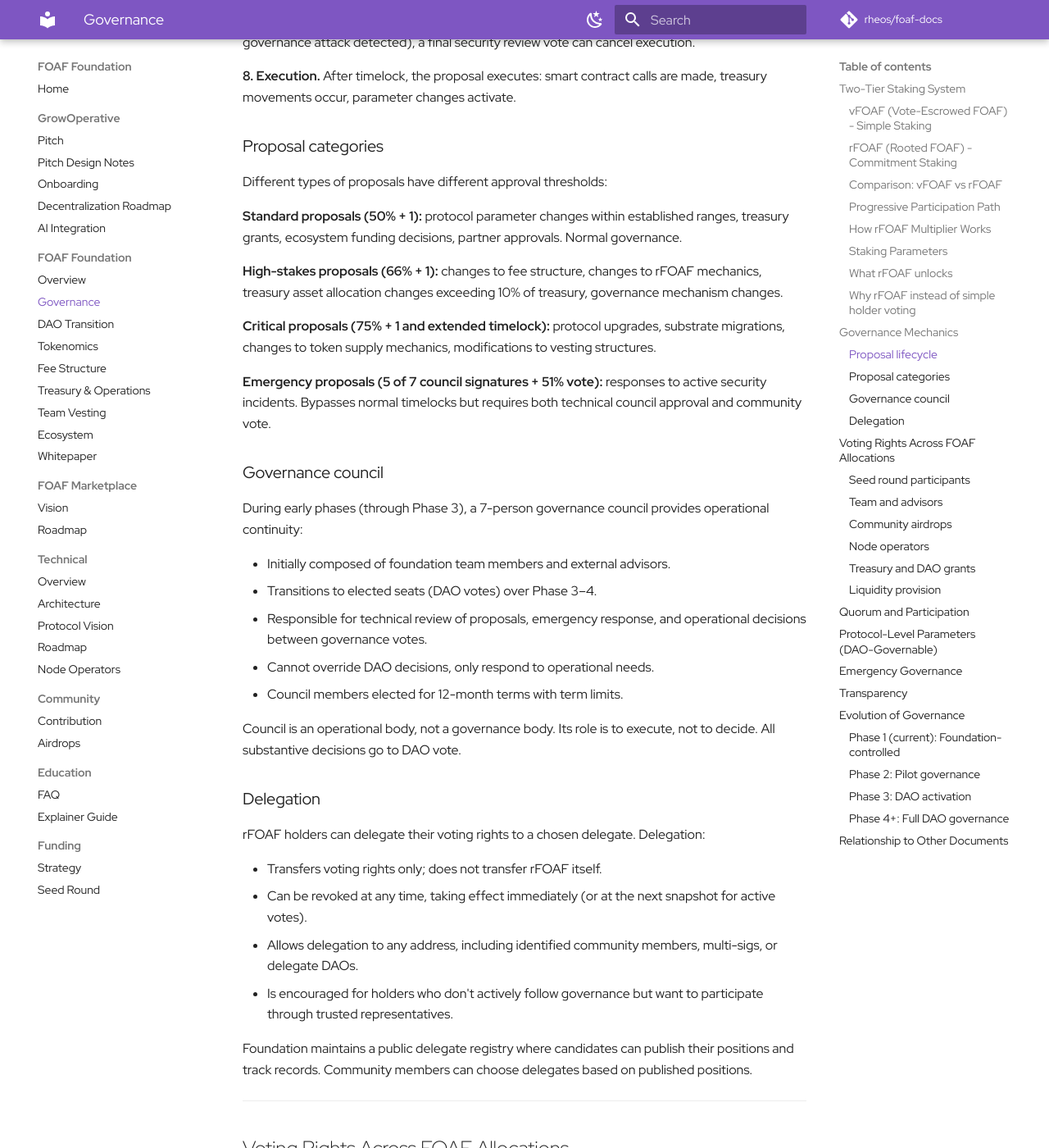
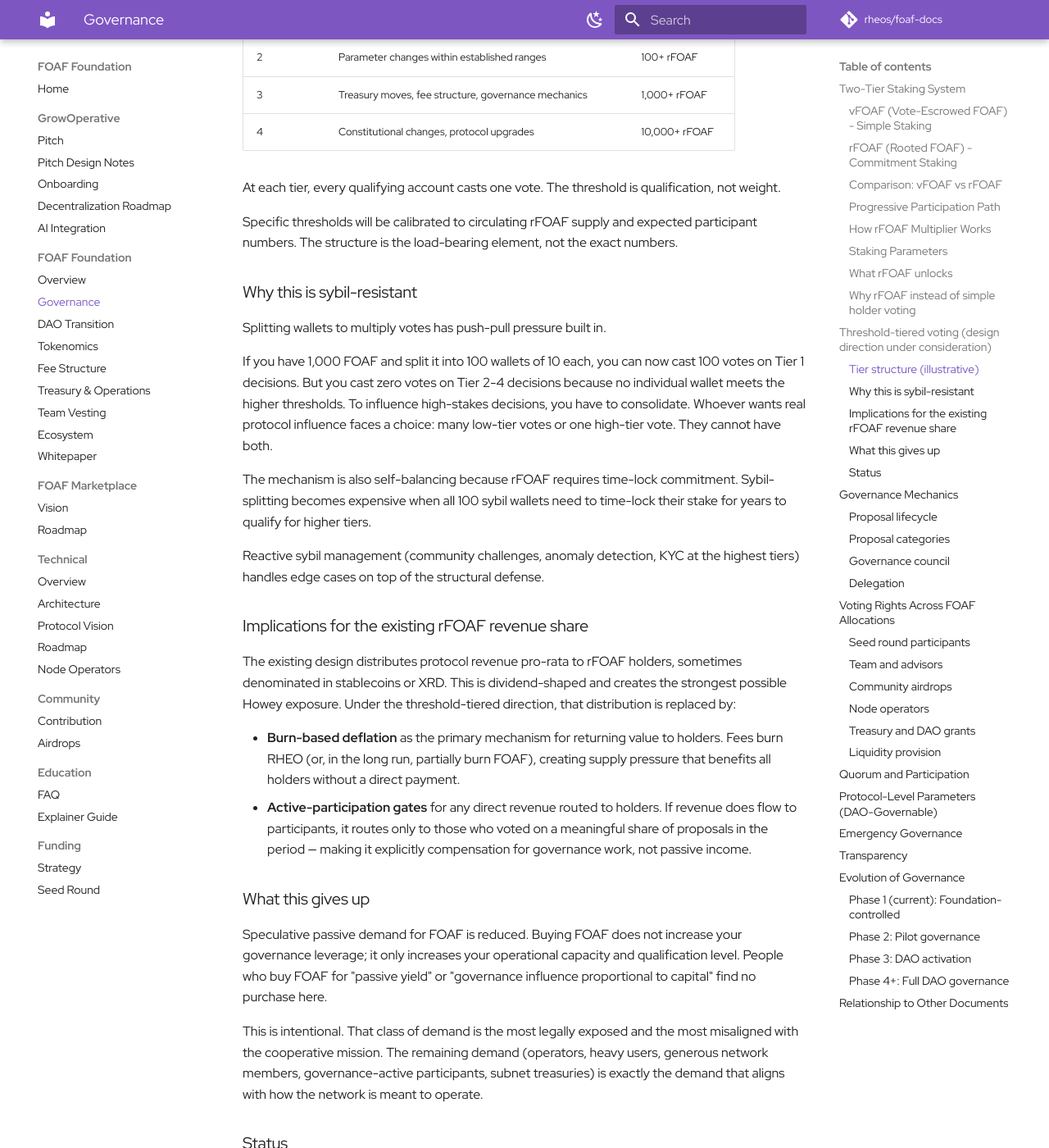
Before and after one commit to rheos/foaf-docs, an MkDocs documentation site: the page built from docs/about/governance.md, in a window 1280 px wide and 1400 px high, scrolled down 3971 px. Shown: the whole window at 82% size. Built offline with MkDocs 1.6.1 and Material for MkDocs 9.7.7, drawn with Linux system fonts in a browser that asks for light colours; comment, search, counter and statistics services are not loaded; some of the changed text lies outside the part shown.

Commit message:
Add threshold-tiered governance design direction to governance.md
Documents the design direction we're moving toward:
- Operational capacity (RHEO generation) scales linearly with FOAF held
- Governance weight does not scale; uses threshold tiers where each
  qualifying account gets one vote per qualifying tier
- Self-balancing against sybils: splitting wallets gives more low-tier
  votes but disqualifies higher-tier participation
- Replaces rFOAF pro-rata revenue share (Howey-exposed dividend pattern)
  with burn-based deflation as primary value-return mechanism

Marked as "design under consideration" so the original stake-weighted
design above remains documented while this captures where we're headed.
Final form gets locked before Phase 3 Radix deployment.

Co-Authored-By: Claude Opus 4.7 (1M context) <noreply@anthropic.com>

```diff
--- a/docs/about/governance.md
+++ b/docs/about/governance.md
@@ -96,6 +96,67 @@ rFOAF decays linearly as time remaining decreases, incentivizing lock extensions
 **Mission coherence.** FOAF is about cooperative economics and trust-based systems. Governance by people who have made commitments (locked their capital) fits this philosophy; governance by arbitrary holders who might be speculators does not.
 
 **Capital efficiency.** rFOAF unifies three mechanisms (staking for RHEO, governance voting, revenue sharing) into a single position. Users don't manage three separate commitments; one lock does it all.
+
+---
+
+## Threshold-tiered voting (design direction under consideration)
+
+The stake-weighted voting described above is the original design. We are actively considering replacing it with a threshold-tiered cooperative model that aligns better with the foundation's mission and reduces legal exposure.
+
+The core insight: separate the two reasons to hold FOAF.
+
+**Operational capacity** (more FOAF = more RHEO generation = more ability to back transactions in your network) scales linearly with holdings. Unbounded. This is the "patronage" reason to acquire FOAF, and the more activity you generate, the more you reasonably want.
+
+**Governance weight** is capped per qualifying account. Stake determines which tiers of decisions you qualify to vote on, not how loud your voice is within a tier. Each qualifying account gets one vote per qualifying tier.
+
+This separation maps onto traditional cooperative law: returns scale with patronage (how much you use the network), control does not scale with capital. Co-ops are not securities specifically because of this distinction.
+
+### Tier structure (illustrative)
+
+| Tier | Decision type | Required rFOAF |
+|---|---|---|
+| 0 | Minor proposals, signaling, comments | Any FOAF holder |
+| 1 | Community programs, ambassador budgets, regional grants | 10+ rFOAF |
+| 2 | Parameter changes within established ranges | 100+ rFOAF |
+| 3 | Treasury moves, fee structure, governance mechanics | 1,000+ rFOAF |
+| 4 | Constitutional changes, protocol upgrades | 10,000+ rFOAF |
+
+At each tier, every qualifying account casts one vote. The threshold is qualification, not weight.
+
+Specific thresholds will be calibrated to circulating rFOAF supply and expected participant numbers. The structure is the load-bearing element, not the exact numbers.
+
+### Why this is sybil-resistant
+
+Splitting wallets to multiply votes has push-pull pressure built in.
+
+If you have 1,000 FOAF and split it into 100 wallets of 10 each, you can now cast 100 votes on Tier 1 decisions. But you cast zero votes on Tier 2-4 decisions because no individual wallet meets the higher thresholds. To influence high-stakes decisions, you have to consolidate. Whoever wants real protocol influence faces a choice: many low-tier votes or one high-tier vote. They cannot have both.
+
+The mechanism is also self-balancing because rFOAF requires time-lock commitment. Sybil-splitting becomes expensive when all 100 sybil wallets need to time-lock their stake for years to qualify for higher tiers.
+
+Reactive sybil management (community challenges, anomaly detection, KYC at the highest tiers) handles edge cases on top of the structural defense.
+
+### Implications for the existing rFOAF revenue share
+
+The existing design distributes protocol revenue pro-rata to rFOAF holders, sometimes denominated in stablecoins or XRD. This is dividend-shaped and creates the strongest possible Howey exposure. Under the threshold-tiered direction, that distribution is replaced by:
+
+- **Burn-based deflation** as the primary mechanism for returning value to holders. Fees burn RHEO (or, in the long run, partially burn FOAF), creating supply pressure that benefits all holders without a direct payment.
+- **Active-participation gates** for any direct revenue routed to holders. If revenue does flow to participants, it routes only to those who voted on a meaningful share of proposals in the period — making it explicitly compensation for governance work, not passive income.
+
+### What this gives up
+
+Speculative passive demand for FOAF is reduced. Buying FOAF does not increase your governance leverage; it only increases your operational capacity and qualification level. People who buy FOAF for "passive yield" or "governance influence proportional to capital" find no purchase here.
+
+This is intentional. That class of demand is the most legally exposed and the most misaligned with the cooperative mission. The remaining demand (operators, heavy users, generous network members, governance-active participants, subnet treasuries) is exactly the demand that aligns with how the network is meant to operate.
+
+### Status
+
+This is design thinking, not committed protocol. The threshold-tiered model is being weighed against the original stake-weighted design. The original design above remains documented because:
+
+1. The decision is not final
+2. Some elements (rFOAF time-lock for governance access, council structure, proposal lifecycle) carry over either way
+3. The choice has implications across tokenomics, fundraising narrative, and legal posture that need to be settled together
+
+Final design will be locked in before the protocol moves to Phase 3 (Radix Babylon deployment), since that's when on-chain governance contracts get written.
 
 ---
 
```
